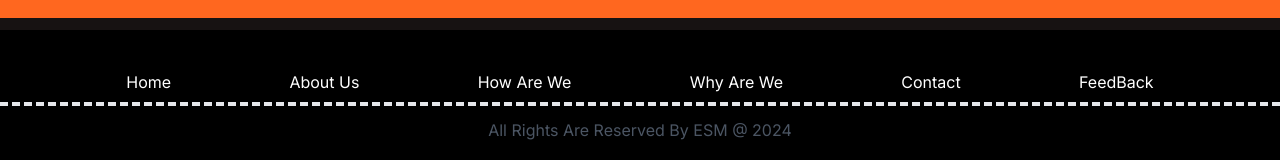
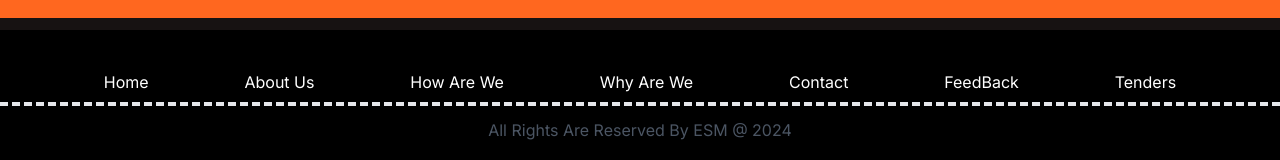
Before and after one commit to atulsingh369/esm-community, a Next.js app: page / in a window 1280 px wide. Shown: the part 716-876 px from the top of the page. Built offline with nearby package versions, Linux system fonts and the light colour scheme.

Commit message:
Landing Page Completed

```diff
--- a/components/Footer.jsx
+++ b/components/Footer.jsx
@@ -37,6 +37,11 @@ const Footer = () => {
                   FeedBack
                 </a>
               </li>
+              <li>
+                <a href="#!" className="hover:underline  ">
+                  Tenders
+                </a>
+              </li>
             </ul>
           </div>
           <div>
```
